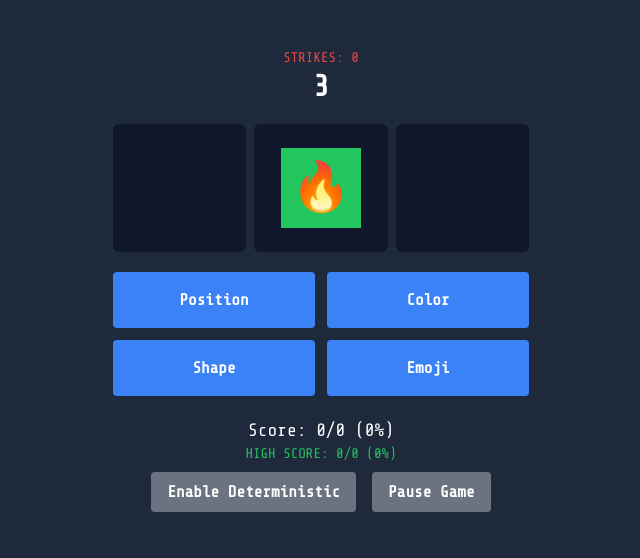
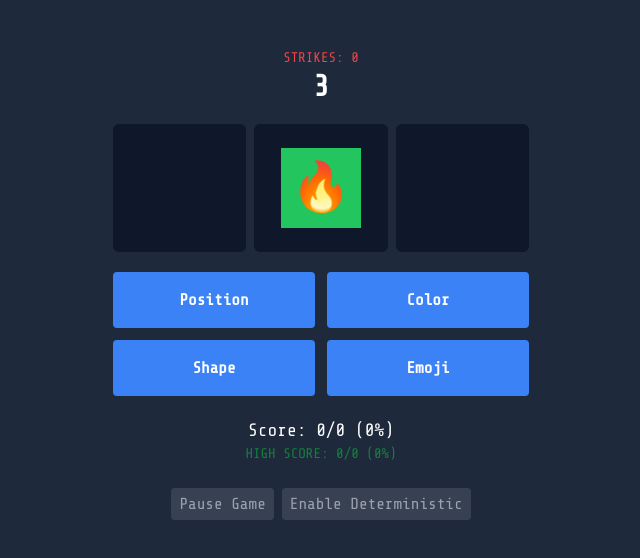
Before and after one commit to sethatwood/multi-n-back, a Vue app: page / in a window 1280 px wide. Both pictures are taken after a click on the button "Start Game". Shown: the top 558 px of the page, without its empty margins (319-959 px from the left). Built offline with nearby package versions, Linux system fonts and the light colour scheme.

Commit message:
feat: improves secondary buttons

```diff
--- a/src/App.vue
+++ b/src/App.vue
@@ -60,7 +60,7 @@
         Score: <span :class="scoreClass">{{ gameStore.score }}</span>/{{ gameStore.potentialCorrectAnswers }}
         ({{ calculateAccuracy(gameStore.score, gameStore.potentialCorrectAnswers) }}%)
       </p>
-      <p class="text-sm uppercase text-green-500">
+      <p class="text-sm uppercase text-green-700">
         High Score: {{ gameStore.highScoreData.score }}/{{ gameStore.highScoreData.potentialCorrectAnswers }}
         ({{ calculateAccuracy(gameStore.highScoreData.score, gameStore.highScoreData.potentialCorrectAnswers) }}%)
       </p>
@@ -72,13 +72,16 @@
     </div>
     <!-- Buttons to toggle deterministic mode and pause the game -->
     <button
+      @click="togglePause"
+      class="mx-1 mt-6 bg-gray-700 hover:bg-gray-900 text-gray-400 py-1 px-2 rounded"
+    >
+      {{ gameStore.isPaused ? 'Resume' : 'Pause' }} Game
+    </button>
+    <button
       @click="toggleDeterministicMode"
-      class="m-2 bg-gray-500 hover:bg-gray-700 text-white font-bold py-2 px-4 rounded"
+      class="mx-1 my-1 bg-gray-700 hover:bg-gray-900 text-gray-400 py-1 px-2 rounded"
     >
       {{ gameStore.isDeterministic ? 'Disable' : 'Enable' }} Deterministic
-    </button>
-    <button @click="togglePause" class="m-2 bg-gray-500 hover:bg-gray-700 text-white font-bold py-2 px-4 rounded">
-      {{ gameStore.isPaused ? 'Resume' : 'Pause' }} Game
     </button>
     <div
       v-if="gameStore.isDeterministic"
```
